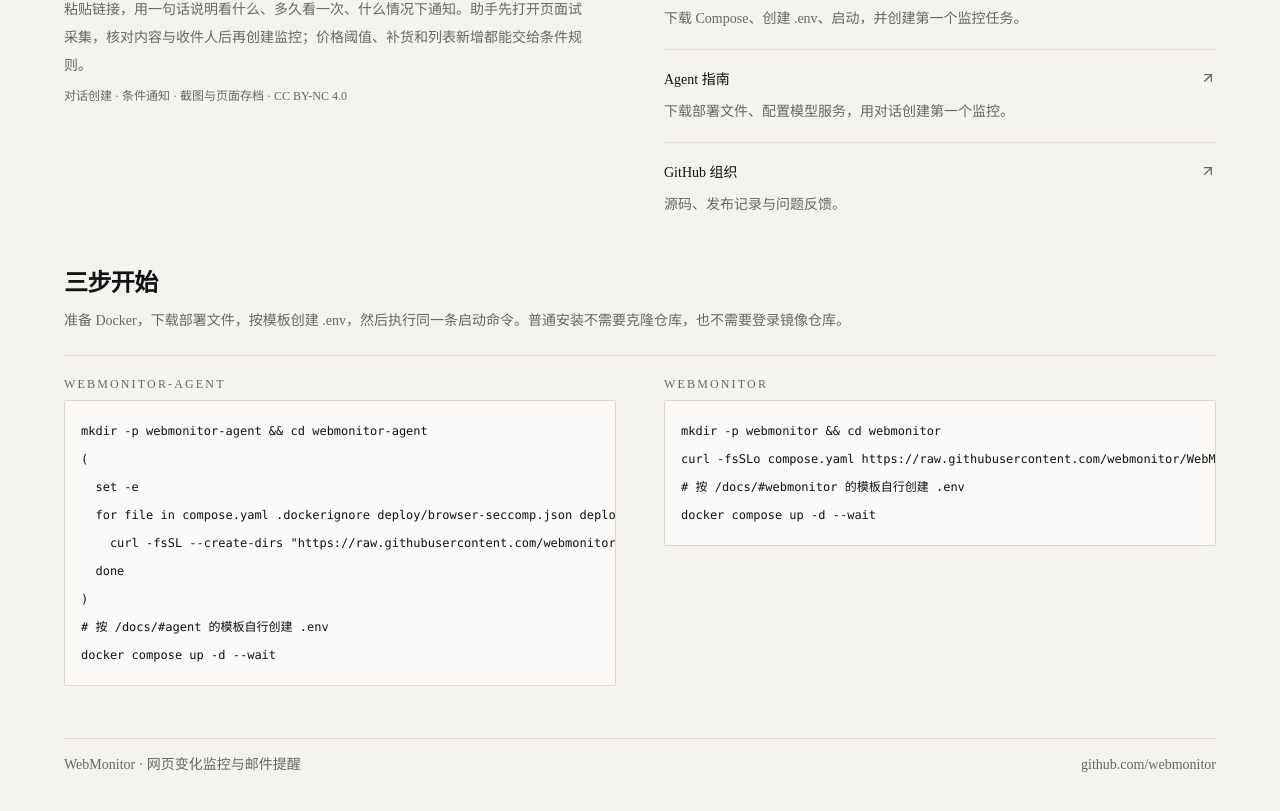
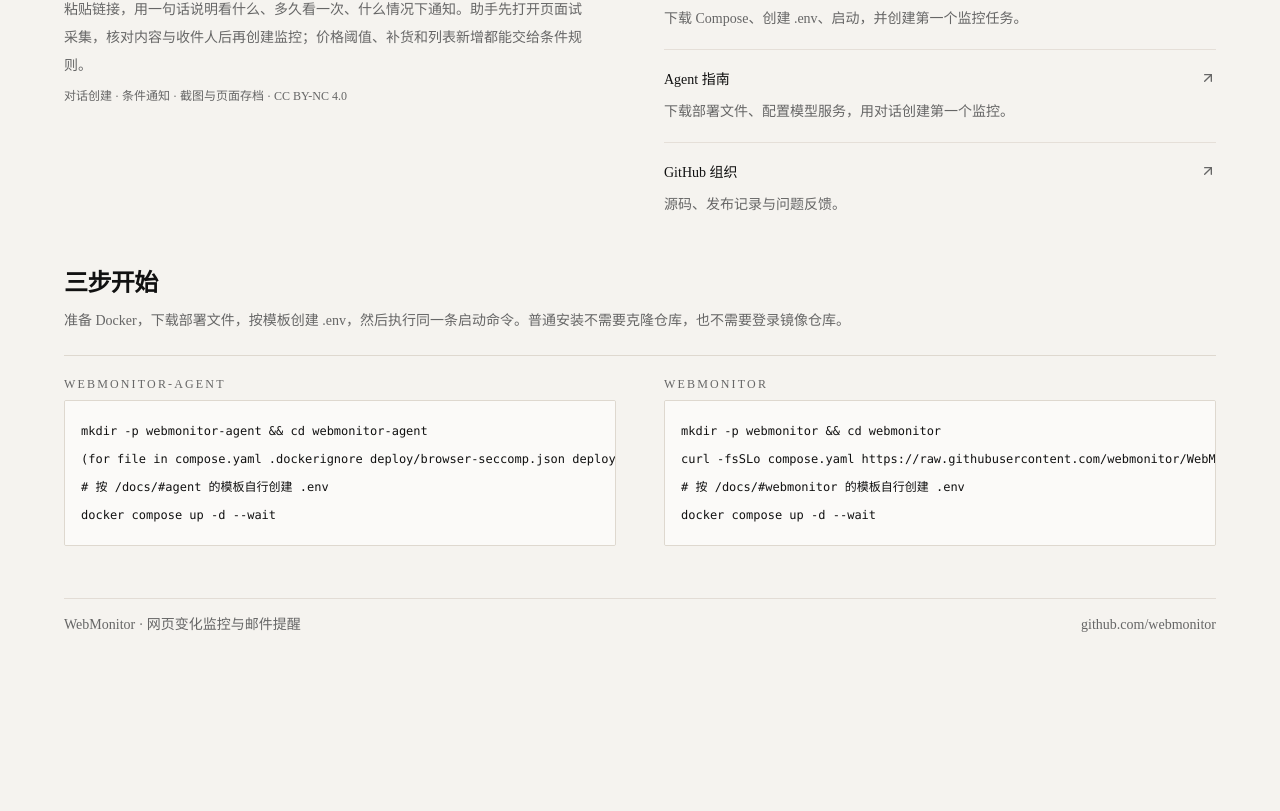
Before and after one commit to webmonitor/webmonitor.github.io, a React (Vite) app: page / in a window 1280 px wide. Shown: the part 695-1506 px from the top of the page. After the commit the page ends 1378 px from the top, so only its background shows below. Built offline with nearby package versions, Linux system fonts and the light colour scheme.

Commit message:
fix(site): keep Agent quickstart to the four-line form
Fold the download loop back into a single command line so the Agent block
matches the WebMonitor block: create the directory, download, write .env,
start.

```diff
--- a/content/en.ts
+++ b/content/en.ts
@@ -92,12 +92,7 @@
   quickStart: {
     agent: [
       'mkdir -p webmonitor-agent && cd webmonitor-agent',
-      '(',
-      '  set -e',
-      '  for file in compose.yaml .dockerignore deploy/browser-seccomp.json deploy/minio.Dockerfile deploy/minio-artifacts.json deploy/egress.Dockerfile deploy/egress/squid.conf deploy/egress/unbound.conf deploy/egress/entrypoint.sh deploy/proxy/nginx.conf; do',
-      '    curl -fsSL --create-dirs "https://raw.githubusercontent.com/webmonitor/WebMonitor-Agent/main/$file" -o "$file"',
-      '  done',
-      ')',
+      '(for file in compose.yaml .dockerignore deploy/browser-seccomp.json deploy/minio.Dockerfile deploy/minio-artifacts.json deploy/egress.Dockerfile deploy/egress/squid.conf deploy/egress/unbound.conf deploy/egress/entrypoint.sh deploy/proxy/nginx.conf; do curl -fsSL --create-dirs "https://raw.githubusercontent.com/webmonitor/WebMonitor-Agent/main/$file" -o "$file" || exit 1; done)',
       '# Create .env from the template at /en/docs/#agent',
       'docker compose up -d --wait',
     ],
--- a/content/zh.ts
+++ b/content/zh.ts
@@ -82,12 +82,7 @@
   quickStart: {
     agent: [
       'mkdir -p webmonitor-agent && cd webmonitor-agent',
-      '(',
-      '  set -e',
-      '  for file in compose.yaml .dockerignore deploy/browser-seccomp.json deploy/minio.Dockerfile deploy/minio-artifacts.json deploy/egress.Dockerfile deploy/egress/squid.conf deploy/egress/unbound.conf deploy/egress/entrypoint.sh deploy/proxy/nginx.conf; do',
-      '    curl -fsSL --create-dirs "https://raw.githubusercontent.com/webmonitor/WebMonitor-Agent/main/$file" -o "$file"',
-      '  done',
-      ')',
+      '(for file in compose.yaml .dockerignore deploy/browser-seccomp.json deploy/minio.Dockerfile deploy/minio-artifacts.json deploy/egress.Dockerfile deploy/egress/squid.conf deploy/egress/unbound.conf deploy/egress/entrypoint.sh deploy/proxy/nginx.conf; do curl -fsSL --create-dirs "https://raw.githubusercontent.com/webmonitor/WebMonitor-Agent/main/$file" -o "$file" || exit 1; done)',
       '# 按 /docs/#agent 的模板自行创建 .env',
       'docker compose up -d --wait',
     ],
```
